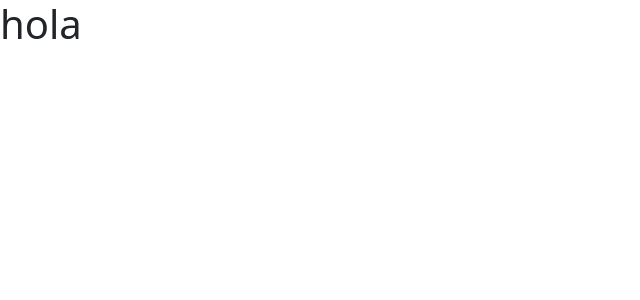
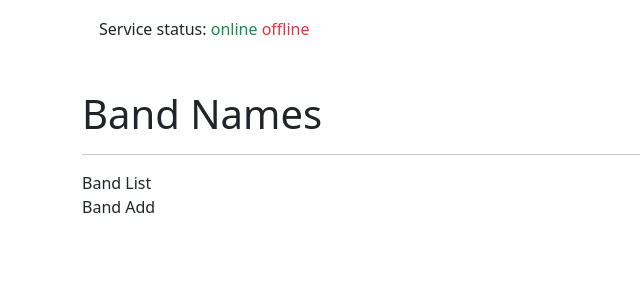
Before and after one commit to Jwilv/votes-app, a React (Vite) app in the folder votes-app/: page / in a window 1280 px wide. Shown: the top 300 px of the page, without its empty margins (0-640 px from the left). Built offline with nearby package versions, Linux system fonts and the light colour scheme.

Commit message:
estructura de app

```diff
--- a/votes-app/src/App.jsx
+++ b/votes-app/src/App.jsx
@@ -2,5 +2,28 @@ import React from "react"
 
 
 export const App = ()=>{
-return <h1>hola</h1>
+return (
+  <div className="container">
+    <div className="alert">
+      <p>
+        Service status:
+        <span className="text-success"> online</span>
+        <span className="text-danger"> offline</span>
+      </p>
+    </div>
+
+    <h1>Band Names</h1>
+    <hr />
+
+<div className="row">
+  <div className="col-8">
+    Band List
+  </div>
+  <div className="col-8">
+    Band Add
+  </div>
+</div>
+
+  </div>
+)
 }
```
Also changed, not shown: votes-app/components/BandAdd.jsx (line endings or trailing spaces).
